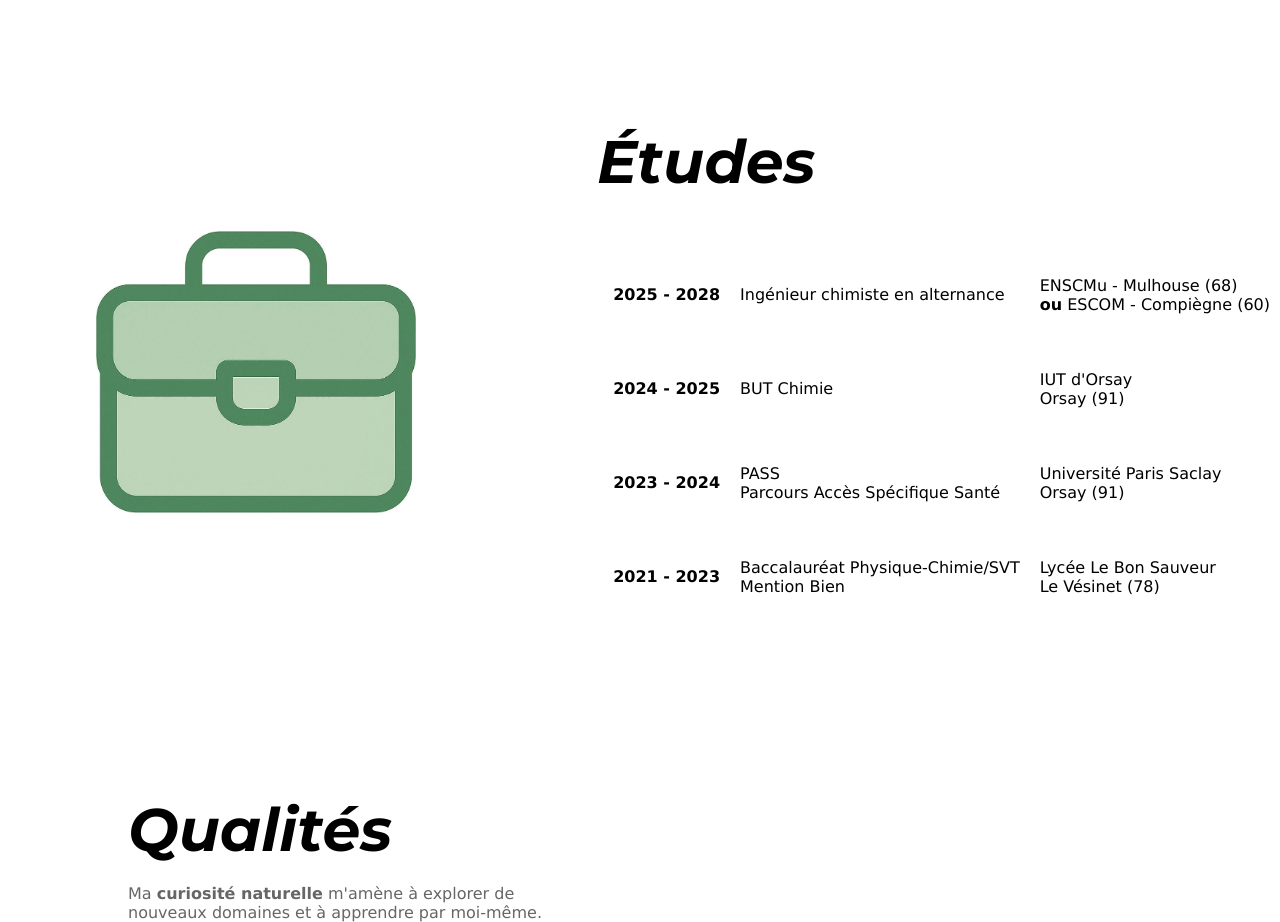
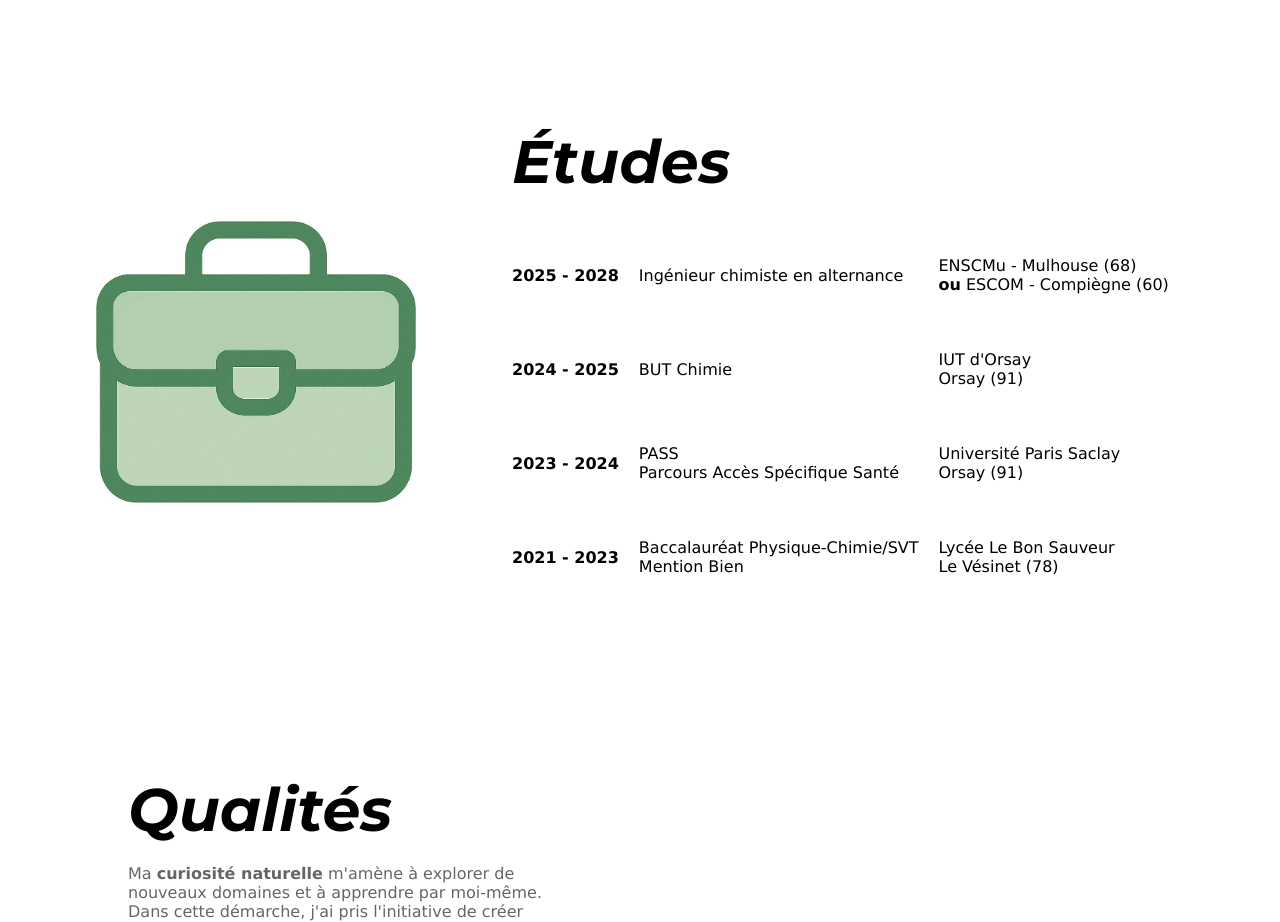
Before and after one commit to matteoroques14/matteoroques14.github.io, a plain HTML site: page index.html in a window 1280 px wide. Shown: the part 3240-4162 px from the top of the page. Drawn offline with nearby package versions, Linux system fonts and the light colour scheme.

Commit message:
Update index.html

```diff
--- a/index.html
+++ b/index.html
@@ -854,8 +854,8 @@
         <div style="flex: 0 0 40%; display: flex; justify-content: center; align-items: center; margin-bottom: 40px">
           <img src="/assets/img/etudes-new.jpg" alt="Icône études" id="etudes-img" style="max-width: 320px; max-height: 420px; width: auto; height: auto; object-fit: contain;" />
         </div>
-        <div id="etudes" style="flex: 1; display: flex; flex-direction: column; align-items: flex-end;">
-          <h2 style="margin: 0 60.5% 1.2rem 0; text-align: left; min-width: 120px;"><i>Études</i></h2>
+        <div id="etudes" style="flex: 1; display: flex; flex-direction: column; align-items: flex-start;">
+          <h2 style="text-align: left; min-width: 120px;"><i>Études</i></h2>
           <table class="experience-table" id="etudes-table" style="width: 60%; min-width: 500px;">
             <tr>
               <td>2025 - 2028</td>
```
